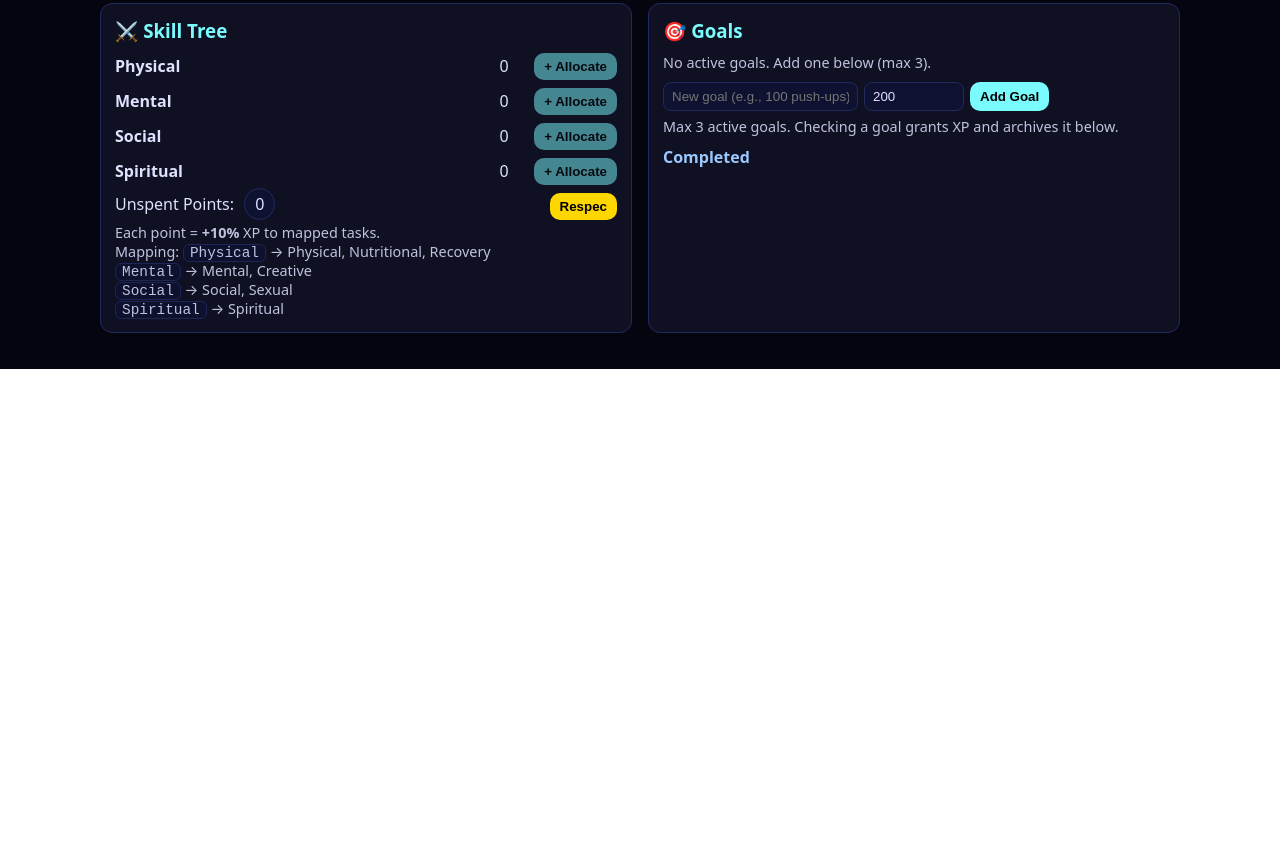
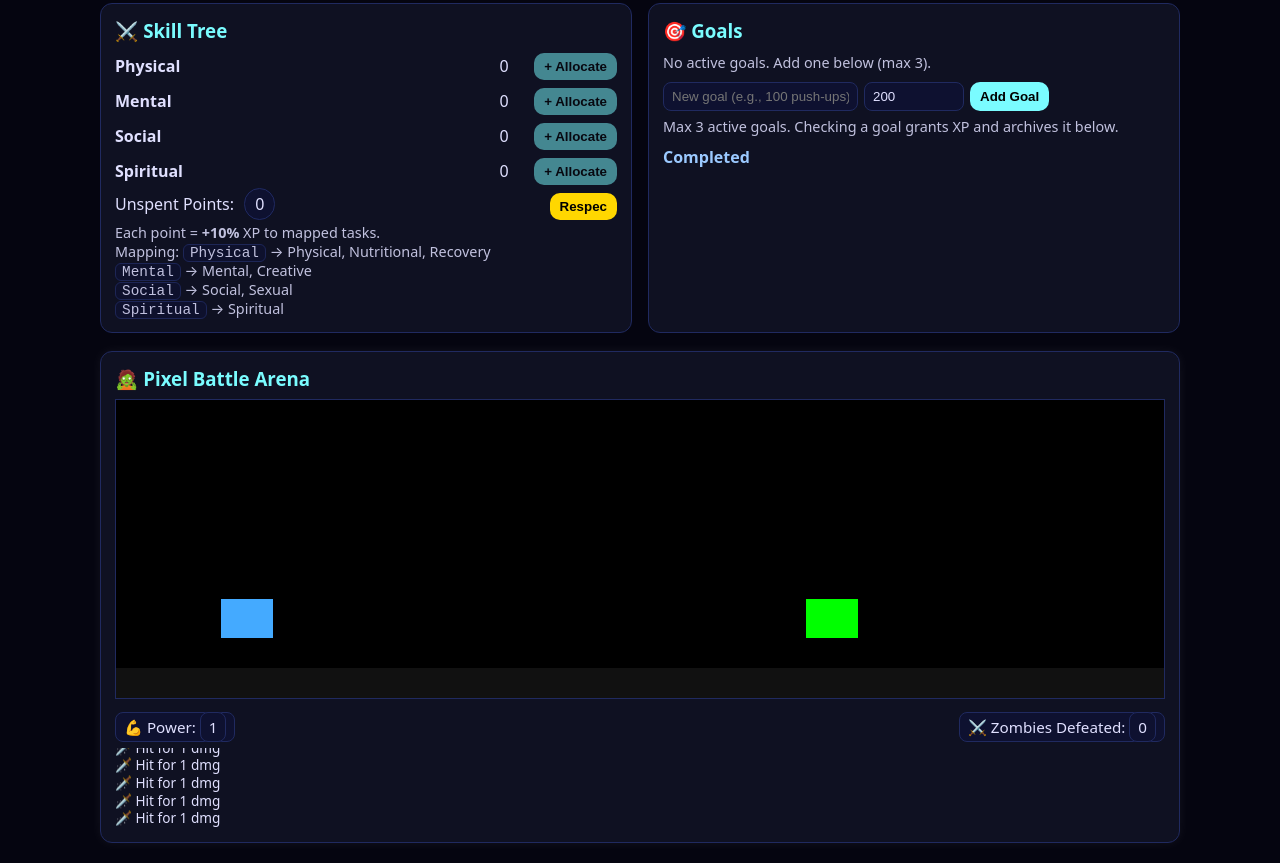
Before and after one commit to valentinjuliangoetz-cpu/codespaces-blank, a plain HTML site: page index.html in a window 1280 px wide. Shown: the part 3992-4855 px from the top of the page. Before the commit the page ends 4361 px from the top, so only its background shows below. Drawn offline with nearby package versions, Linux system fonts and the light colour scheme.

Commit message:
Add files via upload

```diff
--- a/index.html
+++ b/index.html
@@ -1550,5 +1550,114 @@ renderGoals();
 /* ---- Re-render checklists now that we overrode it (so badges show) ---- */
 renderChecklists();
 </script>
+<!-- === ADD-ON: Pixel Auto-Battle Game (Option B) === -->
+<style>
+  #gamePanel{
+    margin-top:18px; background:#0f1122; border:1px solid #202a60;
+    border-radius:12px; padding:14px; text-align:left;
+    max-width:1080px; margin-left:auto; margin-right:auto;
+  }
+  #battleCanvas{background:#000; border:1px solid #202a60; width:100%; height:300px; image-rendering:pixelated}
+  #battleHUD{margin-top:8px; display:flex; justify-content:space-between; align-items:center; font-size:.95rem}
+  #battleHUD span{background:#0e1130; border:1px solid #202a60; border-radius:8px; padding:4px 8px}
+  #battleLog{margin-top:6px; max-height:80px; overflow-y:auto; font-size:.85rem; line-height:1.3}
+</style>
+
+<div id="gamePanel" class="panel">
+  <h3>🧟 Pixel Battle Arena</h3>
+  <canvas id="battleCanvas" width="600" height="300"></canvas>
+  <div id="battleHUD">
+    <span>💪 Power: <span id="powerDisplay">0</span></span>
+    <span>⚔️ Zombies Defeated: <span id="killCount">0</span></span>
+  </div>
+  <div id="battleLog"></div>
+</div>
+
+<script>
+/* =========================
+   Pixel Auto-Battle Mini-Game
+========================= */
+const cvs=document.getElementById('battleCanvas');
+const ctx=cvs.getContext('2d');
+let width=cvs.width, height=cvs.height;
+
+// Game state
+let player={x:60,y:height-60,hp:100,atk:1,cd:0};
+let zombies=[];
+let spawnTimer=0;
+let kills=0;
+let lastT=0;
+let scaleFactor=100; // damage scaling: every 100 real XP = +1 dmg
+const logBox=document.getElementById('battleLog');
+
+function log(msg){
+  const line=document.createElement('div');
+  line.textContent=msg;
+  logBox.appendChild(line);
+  logBox.scrollTop=logBox.scrollHeight;
+}
+
+// Update attack power from real XP
+function updatePower(){
+  const power=Math.max(1, Math.floor(xp/scaleFactor));
+  player.atk=power;
+  document.getElementById('powerDisplay').textContent=power;
+}
+
+// Spawn zombie
+function spawnZombie(){
+  zombies.push({x:width-40,y:height-60,hp:20+Math.random()*20,spd:0.3+Math.random()*0.2});
+}
+
+// Draw entities (simple pixel rectangles)
+function drawRect(x,y,w,h,color){
+  ctx.fillStyle=color;
+  ctx.fillRect(Math.floor(x),Math.floor(y),w,h);
+}
+
+// Game loop
+function step(ts){
+  const dt=(ts-lastT)/16.6; lastT=ts;
+  ctx.clearRect(0,0,width,height);
+  updatePower();
+
+  // Draw ground
+  ctx.fillStyle="#111"; ctx.fillRect(0,height-30,width,30);
+
+  // Player cooldown
+  player.cd=Math.max(0,player.cd-dt);
+
+  // Spawn timer
+  spawnTimer-=dt;
+  if(spawnTimer<=0){ spawnZombie(); spawnTimer=200+Math.random()*100; }
+
+  // Move zombies
+  for(let z of zombies){ z.x-=z.spd*dt*10; }
+
+  // Attack nearest zombie
+  const target=zombies.find(z=>z.x<150);
+  if(target && player.cd<=0){
+    target.hp-=player.atk;
+    player.cd=40; // attack speed
+    ctx.fillStyle="#ff0";
+    ctx.fillRect(player.x+40,player.y-20,10,10);
+    log(`🗡️ Hit for ${player.atk} dmg`);
+    if(target.hp<=0){
+      kills++;
+      document.getElementById('killCount').textContent=kills;
+      zombies=zombies.filter(z=>z!==target);
+      log(`💀 Zombie defeated!`);
+    }
+  }
+
+  // Draw player
+  drawRect(player.x,player.y-40,30,40,"#4af");
+  // Draw zombies
+  for(let z of zombies){ drawRect(z.x,z.y-40,30,40,"#0f0"); }
+
+  requestAnimationFrame(step);
+}
+requestAnimationFrame(step);
+</script>
 </body>
 </html>
```
